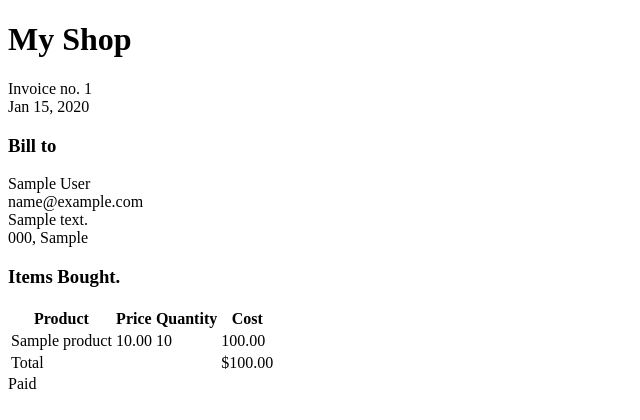
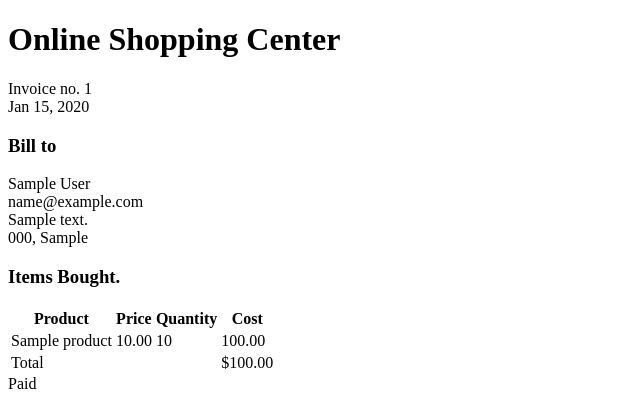
Before and after one commit to alindafortunate/OnlineShop-E_Commerce_Platform, a Django app: template online_shopping_site/orders/templates/orders/order/pdf.html in a window 1280 px wide. Shown: the top 420 px of the page, without its empty margins (0-640 px from the left). Run offline with Django 5.2, Linux system fonts and the light colour scheme; the template is opened without the code that fills it: values that come from a table or form of the project are taken from there, others are empty; tables that the repository leaves empty hold one stand-in row (values such as "Sample post"); parts of the project's set-up code (start-up, migrations or seed data) failed here and were passed over; some libraries are stand-ins or nearby versions.

Commit message:
Completed the pdf_generation functionality.

```diff
--- a/online_shopping_site/orders/templates/orders/order/pdf.html
+++ b/online_shopping_site/orders/templates/orders/order/pdf.html
@@ -3,10 +3,10 @@
 <head>
     <meta charset="UTF-8">
     <meta name="viewport" content="width=device-width, initial-scale=1.0">
-    <title>My shop</title>
+    <title>Online Shopping Center</title>
 </head>
 <body>
-<h1>My Shop</h1>
+<h1>Online Shopping Center</h1>
 <p>
 Invoice no. {{order.id}} <br>
 <span class = 'secondary'>
@@ -45,7 +45,7 @@ Invoice no. {{order.id}} <br>
    </tr>
    </tbody>
    </table>
-   <span class='{% if order.paid %}Paid{% else %}Pending{% endif %}'>
+   <span class='{% if order.paid %}paid{% else %}pending{% endif %}'>
    {% if order.paid %}Paid{% else %}Pending{% endif %}
    </span>
 </body>
--- a/online_shopping_site/orders/views.py
+++ b/online_shopping_site/orders/views.py
@@ -55,7 +55,6 @@ def order_generate_pdf(request, order_id):
     response = HttpResponse(content_type="application/pdf")
     response["Content-Disposition"] = f"filename=order_{order.id}.pdf"
     html = render_to_string("orders/order/pdf.html", {"order": order})
-    print("HTML repr:", repr(html))
     weasyprint.HTML(string=html).write_pdf(
         response, stylesheets=[weasyprint.CSS(finders.find("css/pdf.css"))]
     )
```
